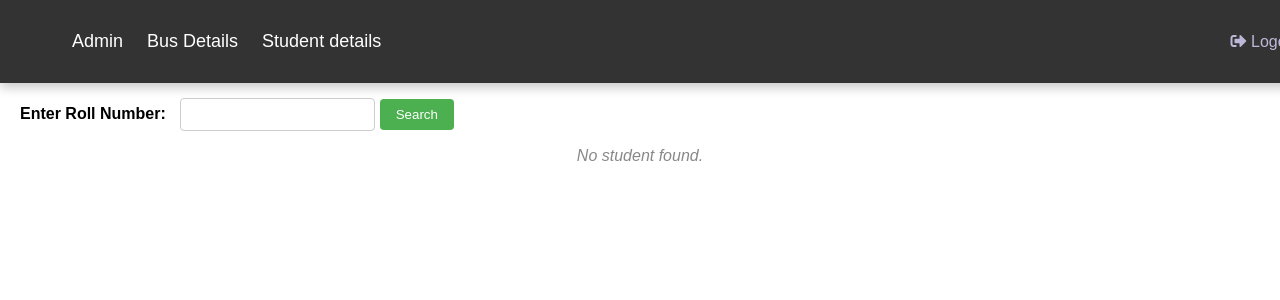
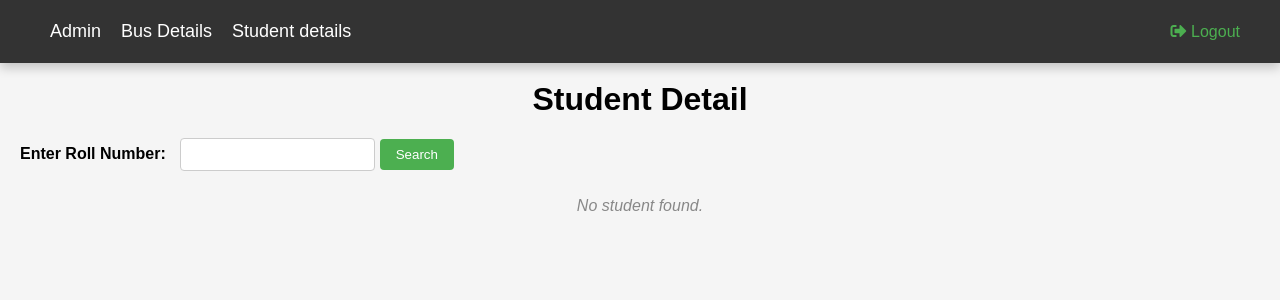
Before and after one commit to SooryaPandian/Bus-fee-Payement--Python, a Flask app: page /student in a window 1280 px wide. Shown: the top 300 px of the page. Run offline with Flask 3, Linux system fonts and the light colour scheme.

Commit message:
Update student.html

```diff
--- a/templates/student.html
+++ b/templates/student.html
@@ -7,9 +7,11 @@
     <link rel="stylesheet" href="https://cdnjs.cloudflare.com/ajax/libs/font-awesome/5.15.4/css/all.min.css">
     <style>
         body {
-            font-family: Arial, sans-serif;
+            font-family: 'Poppins', sans-serif;
             margin: 0;
             padding: 20px;
+            background-color: #f5f5f5;
+            padding-top: 60px; /* To account for the fixed navbar */
         }
         h1 {
             text-align: center;
@@ -17,27 +19,20 @@
         }
         table {
             width: 50%;
-            margin: auto;
+            margin: 20px auto;
             border-collapse: collapse;
+            background-color: white;
+            box-shadow: 0 2px 5px rgba(0, 0, 0, 0.1);
         }
-
-        table {
-
-            border-collapse: collapse;
-            padding: 0px 10px 0px 10px;
-        }
-
         th, td {
-            padding: 8px;
-            text-align: center;
+            padding: 10px;
+            text-align: left;
             border-bottom: 1px solid #ddd;
         }
-
         th {
             background-color: #4CAF50;
             color: white;
         }
-
         tr {
             background-color: #333;
             color: white;
@@ -57,6 +52,7 @@
             padding: 8px;
             border: 1px solid #ccc;
             border-radius: 4px;
+            margin-bottom: 10px;
         }
         button[type="submit"] {
             padding: 8px 16px;
@@ -65,6 +61,7 @@
             border: none;
             border-radius: 4px;
             cursor: pointer;
+            transition: background-color 0.3s ease;
         }
         button[type="submit"]:hover {
             background-color: #45a049;
@@ -80,7 +77,7 @@
             display: flex;
             justify-content: space-between;
             align-items: center;
-            padding: 15px 20px;
+            padding: 5px 0px;
             width: 100%;
             position: fixed;
             top: 0;
@@ -88,17 +85,14 @@
             box-shadow: 0 5px 10px rgba(0, 0, 0, 0.2);
             z-index: 1000; /* Ensure it stays on top */
         }
-
         .nav-links {
             display: flex;
             align-items: center;
         }
-
         .nav-links li {
             list-style: none;
-            margin: 0 12px;
+            margin: 0 10px;
         }
-
         .nav-links li a {
             position: relative;
             color: white;
@@ -108,7 +102,6 @@
             text-decoration: none;
             transition: all 0.4s ease;
         }
-
         .nav-links li a:before {
             content: '';
             position: absolute;
@@ -120,16 +113,15 @@
             border-radius: 12px;
             transition: all 0.4s ease;
         }
-
         .nav-links li a:hover:before {
             width: 100%;
         }
-
         .logout a {
-            color: #bdb8d7;
+            color: #4CAF50;
             text-decoration: none;
+            margin-right: 40px;
+            transition: color 0.3s ease;
         }
-
         .logout a:hover {
             color: #fff;
         }
@@ -140,7 +132,7 @@
         <ul class="nav-links">
             <li><a href="/admin">Admin</a></li>
             <li><a href="/transport">Bus Details</a></li>
-             <li><a href="/student">Student details</a></li>
+            <li><a href="/student">Student details</a></li>
         </ul>
         <div class="logout">
             <a href="/logout"><i class="fas fa-sign-out-alt"></i> Logout</a>
@@ -164,7 +156,7 @@
                 <td>{{ student[1] }}</td>
             </tr>
             <tr>
-                <th> Name</th>
+                <th>Name</th>
                 <td>{{ student[3] }}</td>
             </tr>
             <tr>
```
